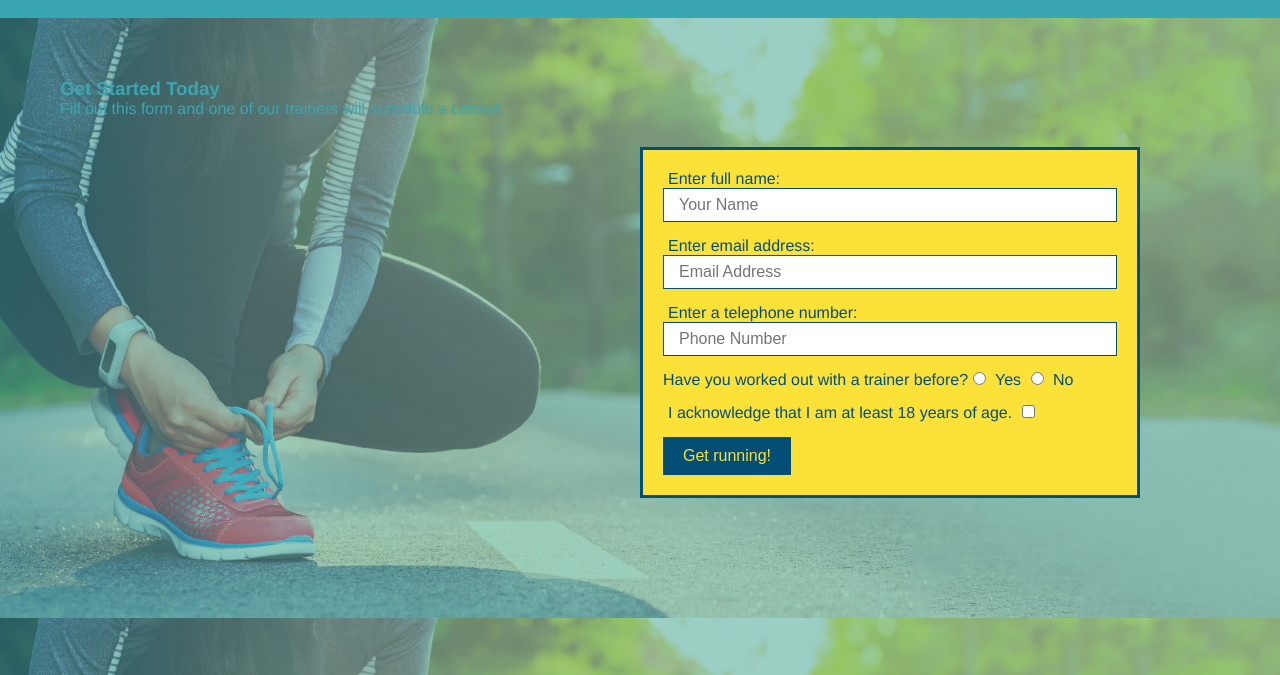
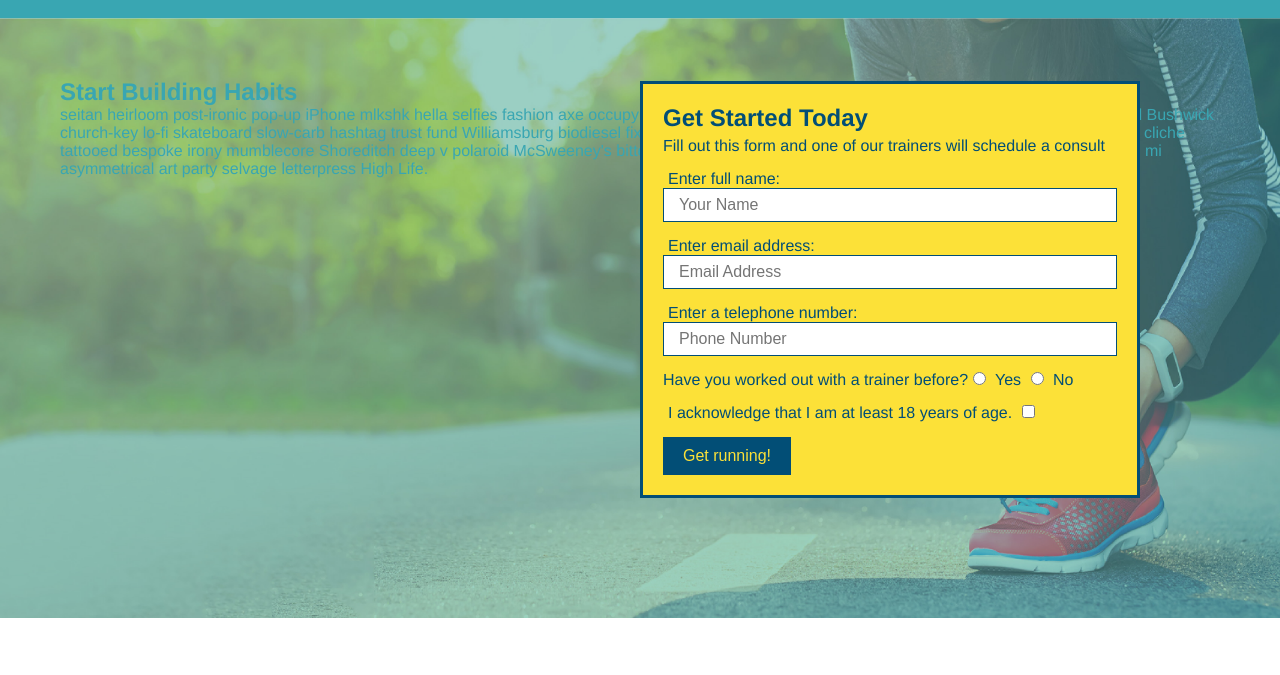
Before and after one commit to whittenburgsa/run-buddy, a plain HTML site: page index.html in a window 1280 px wide. Shown: the part 64-739 px from the top of the page. Drawn offline with Linux system fonts and the light colour scheme.

Commit message:
add content to hero, replace image

```diff
--- a/assets/css/style.css
+++ b/assets/css/style.css
@@ -73,7 +73,7 @@ section{
 
 /* Hero Style Start */
 .hero {
-    background-image: url("../images/run buddy image.jpeg");
+    background-image: url("../images/hero-bg.jpeg");
     height: 600px;
     background-size: cover;
     background-position: center;
--- a/index.html
+++ b/index.html
@@ -5,7 +5,7 @@
     <title>Run Buddy</title>
     <link rel="stylesheet" href="./assets/css/style.css" />
   </head>
-
+  <body>
 <!-- navigation -->
 <header>
     <h1>
@@ -34,11 +34,11 @@
 
 <!-- hero section -->
 <section class="hero">
-    <div>
+    <div class="hero-form">
         <h3>Get Started Today</h3>
         <p>Fill out this form and one of our trainers will schedule a consult</p>
         <!-- Add form element -->
-        <div class="hero-form">
+        <form>
             <label for="name">Enter full name:</label>
             <input type="text" placeholder="Your Name" name="name" id="name" class="form-input">
             <label for="email">Enter email address:</label>
@@ -63,12 +63,13 @@
             </button>
         </form>
     </div>
+    <div class="hero-cta">
+        <h2>Start Building Habits</h2>
+        <p> seitan heirloom post-ironic pop-up iPhone mlkshk hella selfies fashion axe occupy readymade put a bird on it messenger bag Wes Anderson Schlitz plaid Bushwick church-key lo-fi skateboard slow-carb hashtag trust fund Williamsburg biodiesel fixie farm-to-table 8-bit banjo XOXO Banksy chillwave bicycle rights retro cliche tattooed bespoke irony mumblecore Shoreditch deep v polaroid McSweeney's bitters cray gentrify tofu Marfa you probably haven't heard of them yr banh mi asymmetrical art party selvage letterpress High Life.
+        </p>
+    </div>
 </section>
 <!-- end hero -->
-
-<!-- hero/jumbotron -->
-<section class="hero">
-</section>
 
 <!-- "what we do" section-->
 <section id="what-we-do" class="intro">
@@ -182,8 +183,9 @@
 <footer>
     <h2>Made with love by Run Buddy.
         <div>
-            <a href="#">Read Our Privacy Policy</a><br />
+            <a href="./privacy-policy.html">Read Our Privacy Policy</a><br />
             &copy; 2019 Run Buddy, Inc.
         </div>
     </h2>
 </footer>
+</body>
```
Also changed, not shown: assets/images/hero-bg.jpeg (added).
